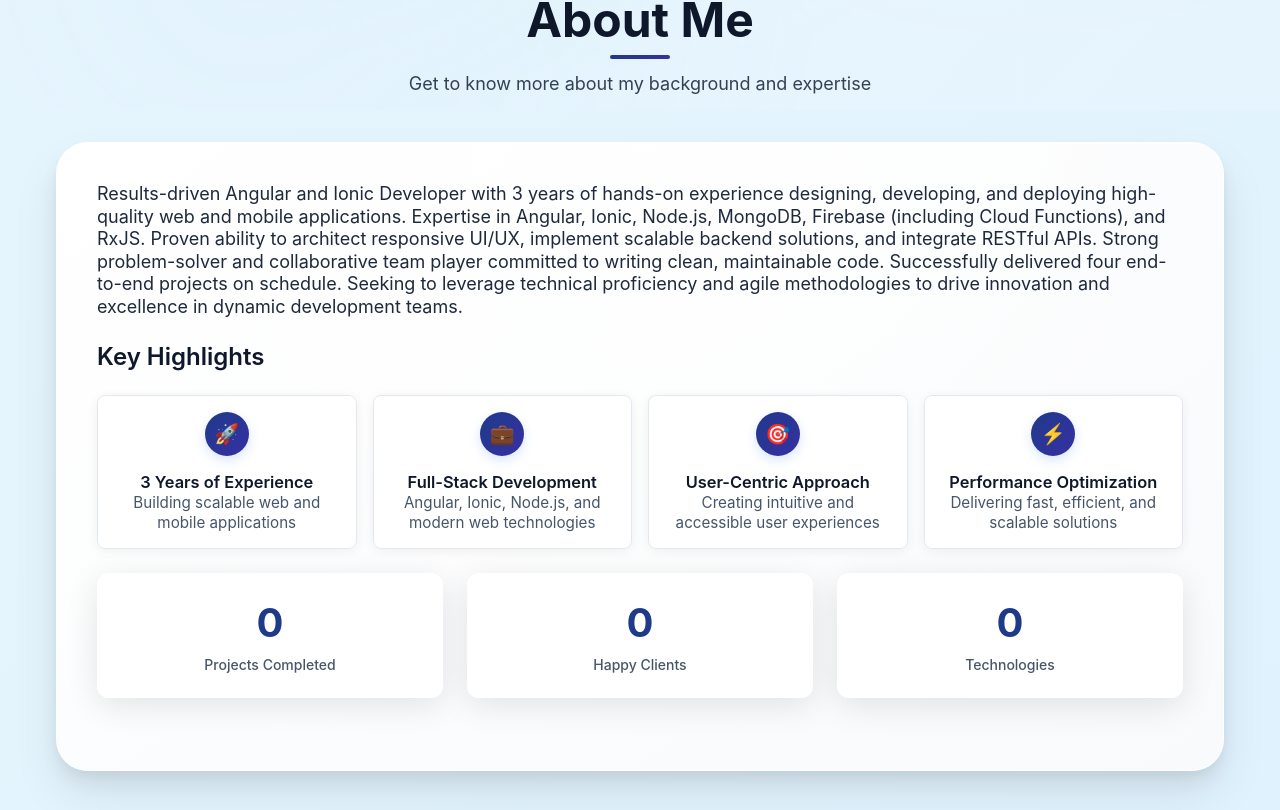
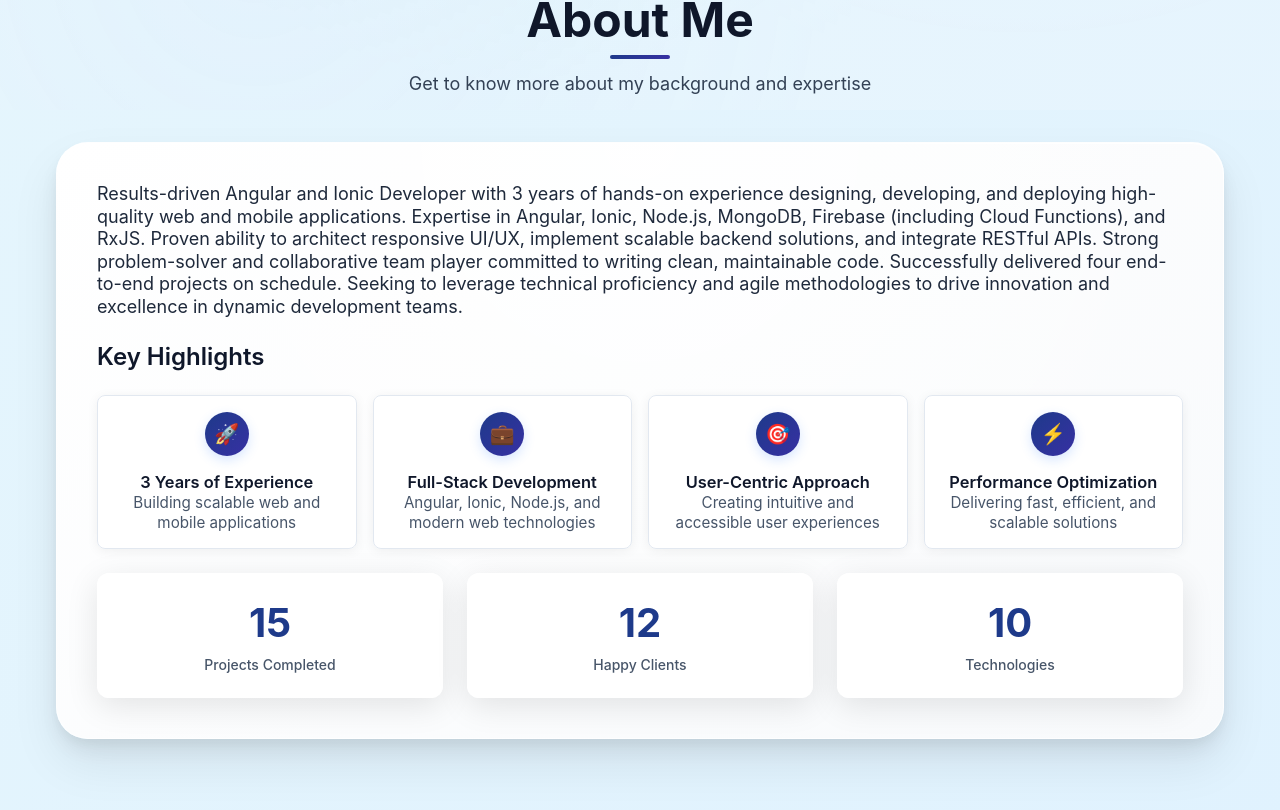
Before and after one commit to vksahani/anil-sen, an Angular app: page / in a window 1280 px wide. Shown: the part 690-1500 px from the top of the page. Built offline with nearby package versions, Linux system fonts and the light colour scheme.

Commit message:
fix about section count issue

```diff
--- a/src/app/features/home/components/about/about.component.html
+++ b/src/app/features/home/components/about/about.component.html
@@ -61,27 +61,22 @@
                   </ul>
                 </div>
 
-                <!-- @if(statisticsData()) { -->
                 <div class="stats-grid mb-0">
                   <div class="stat-item" [class.visible]="isVisible()">
-                      <!-- <div class="stat-number lh-sm"> {{statisticsData().projectsCompleted}} </div> -->
-                      <div class="stat-number lh-sm"> 15 </div>
+                    <div class="stat-number lh-sm" [attr.data-target]="statistics()?.projectsCompleted">0</div>
                     <div class="stat-label">Projects Completed</div>
                   </div>
 
                   <div class="stat-item" [class.visible]="isVisible()">
-                      <!-- <div class="stat-number lh-sm"> {{statisticsData().happyClients}} </div> -->
-                      <div class="stat-number lh-sm"> 12 </div>
+                    <div class="stat-number lh-sm" [attr.data-target]="statistics()?.happyClients">0</div>
                     <div class="stat-label">Happy Clients</div>
                   </div>
 
                   <div class="stat-item" [class.visible]="isVisible()">
-                      <!-- <div class="stat-number lh-sm"> {{statisticsData().technologiesMastered}} </div> -->
-                      <div class="stat-number lh-sm"> 10 </div>
+                    <div class="stat-number lh-sm" [attr.data-target]="statistics()?.technologiesMastered">0</div>
                     <div class="stat-label">Technologies</div>
                   </div>
                 </div>
-                <!-- } -->
               </div>
 
               <!-- <div class="about-actions mb-3">
--- a/src/app/features/home/components/about/about.component.scss
+++ b/src/app/features/home/components/about/about.component.scss
@@ -111,7 +111,7 @@
 
   .about-text {
     .about-description {
-      margin-bottom: var(--spacing-xl);
+      // margin-bottom: var(--spacing-xl);
 
       p {
         font-size: 1.125rem;
--- a/src/app/features/home/components/about/about.component.ts
+++ b/src/app/features/home/components/about/about.component.ts
@@ -16,9 +16,10 @@ import { fadeInUp, fadeInLeft, fadeInRight } from '../../../../shared/animations
 export class AboutComponent implements AfterViewInit {
   @ViewChild('aboutSection') aboutSection!: ElementRef;
   @Input() personalData: any;
+  @Input() statisticsData: any;
 
   personalInfo = signal<any>(null);
-  statisticsData = signal<any>({projectsCompleted: 15, happyClients: 12, technologiesMastered: 10});
+  statistics = signal<any>(null);
   isVisible = signal(false);
   private hasAnimated = false;
   private intersectionObserver = inject(IntersectionObserverService);
@@ -27,15 +28,12 @@ export class AboutComponent implements AfterViewInit {
   ngOnChanges(simples: SimpleChanges) {
     if (simples['personalData'] && simples['personalData'].currentValue) {
       this.personalInfo.set(simples['personalData'].currentValue);
+      this.cdr.detectChanges();
+    }
 
-      if(this.personalInfo().statistics) {
-        // this.statisticsData.set(this.personalInfo().statistics);
-        this.statisticsData.set({projectsCompleted: 15, happyClients: 12, technologiesMastered: 10});
-      } else {
-        this.statisticsData.set({projectsCompleted: 15, happyClients: 12, technologiesMastered: 10});
-      }
-
-      console.log('personalInfo:', this.personalInfo());
+    if (simples['statisticsData'] && simples['statisticsData'].currentValue) {
+      this.statistics.set(simples['statisticsData'].currentValue);
+      this.cdr.detectChanges();
     }
   }
 
--- a/src/app/features/home/home.component.html
+++ b/src/app/features/home/home.component.html
@@ -17,7 +17,7 @@
 <main>
   @if(personalData) {
     <app-hero id="hero" [personalData]="personalData"></app-hero>
-    <app-about id="about" [personalData]="personalData"></app-about>
+    <app-about id="about" [personalData]="personalData" [statisticsData]="statisticsData"></app-about>
   }
 
   @if(skillData) {
--- a/src/app/features/home/home.component.ts
+++ b/src/app/features/home/home.component.ts
@@ -43,6 +43,7 @@ export class HomeComponent implements OnInit, OnDestroy {
   private cdr = inject(ChangeDetectorRef);
   private destroy$ = new Subject<void>();
   public personalData: any;
+  public statisticsData: any;
   public skillData: any;
   public experienceData: any;
   public projectData: any;
@@ -65,6 +66,11 @@ export class HomeComponent implements OnInit, OnDestroy {
     .pipe(takeUntil(this.destroy$))
     .subscribe(([personalData, skillData, experienceData, projectData, educationData]) => {
       this.personalData = personalData;
+
+      if(this.personalData && this.personalData?.statistics) {
+        this.statisticsData = this.personalData?.statistics;
+      }
+
       this.skillData = skillData;
       this.experienceData = experienceData;
       this.projectData = projectData;
```
Lines whose indentation alone changed are shown as unchanged.
